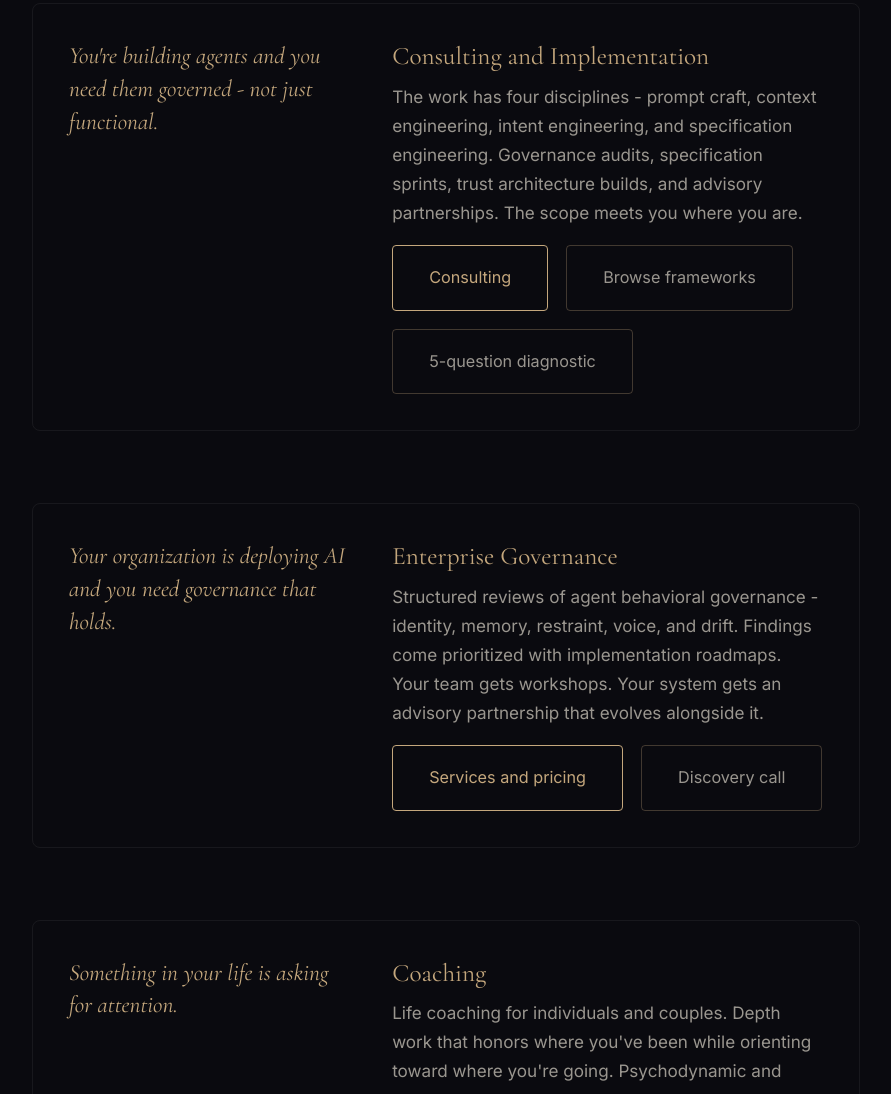
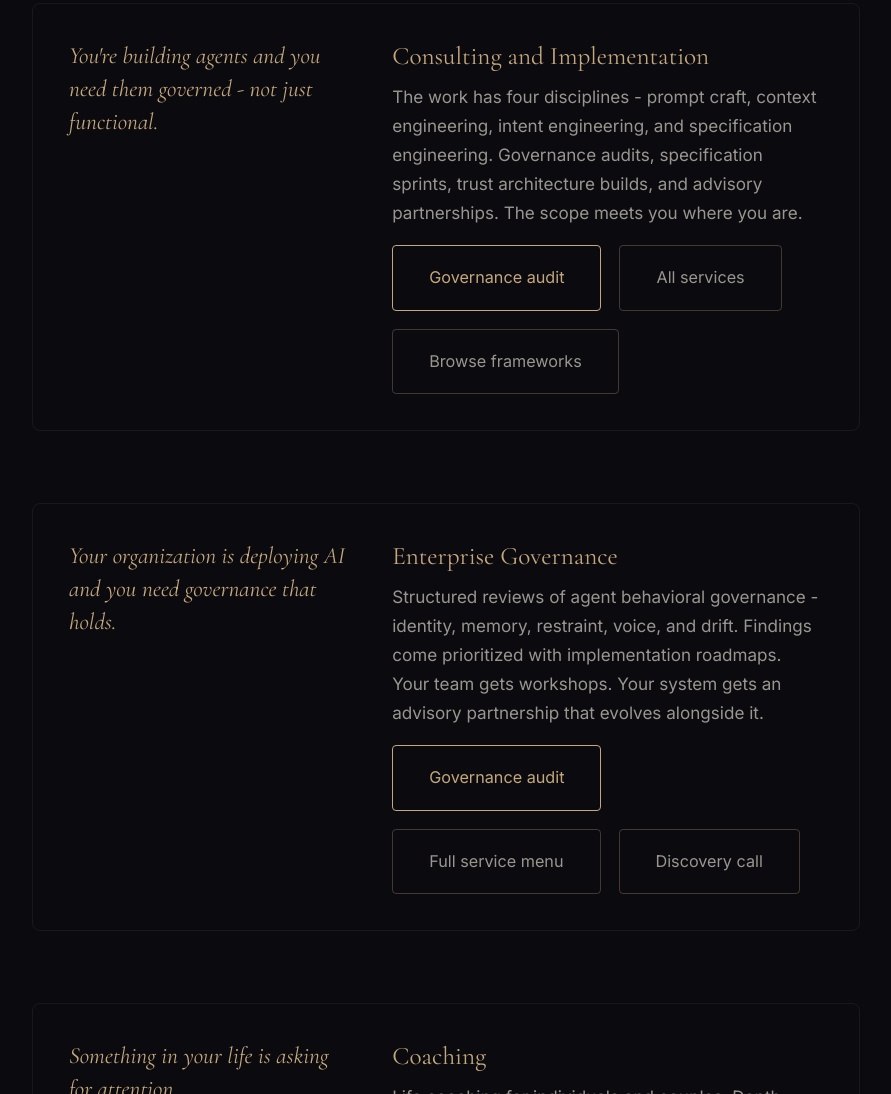
Before and after one commit to lowkey-divine/evoked-dev, an Astro site: page /work-with-us in a window 1280 px wide. Shown: the part 1004-2098 px from the top of the page, without its empty margins (194-1085 px from the left). Built offline with nearby package versions, Linux system fonts and the light colour scheme; Astro itself is replaced by a stand-in of ours; no server answers.

Commit message:
Route work-with-us developer and enterprise paths to /governance-audit
Both the "Consulting and Implementation" and "Enterprise Governance"
recognition paths now lead with the governance audit as primary CTA,
with consulting menu as secondary. Council of Seven decision, Mar 29.

Co-Authored-By: Claude Opus 4.6 (1M context) <noreply@anthropic.com>

```diff
--- a/src/pages/work-with-us.astro
+++ b/src/pages/work-with-us.astro
@@ -33,9 +33,9 @@ import BaseLayout from '../layouts/BaseLayout.astro';
           <h3>Consulting and Implementation</h3>
           <p>The work has four disciplines - prompt craft, context engineering, intent engineering, and specification engineering. Governance audits, specification sprints, trust architecture builds, and advisory partnerships. The scope meets you where you are.</p>
           <div class="path-links">
-            <a href="/consulting" class="btn">Consulting</a>
+            <a href="/governance-audit" class="btn">Governance audit</a>
+            <a href="/consulting" class="btn btn-secondary">All services</a>
             <a href="/products" class="btn btn-secondary">Browse frameworks</a>
-            <a href="/diagnostic" class="btn btn-secondary">5-question diagnostic</a>
           </div>
         </div>
       </div>
@@ -48,8 +48,9 @@ import BaseLayout from '../layouts/BaseLayout.astro';
           <h3>Enterprise Governance</h3>
           <p>Structured reviews of agent behavioral governance - identity, memory, restraint, voice, and drift. Findings come prioritized with implementation roadmaps. Your team gets workshops. Your system gets an advisory partnership that evolves alongside it.</p>
           <div class="path-links">
-            <a href="/consulting" class="btn">Services and pricing</a>
-            <a href="https://cal.com/cal.com-evoked/discovery-call" class="btn btn-secondary">Discovery call</a>
+            <a href="/governance-audit" class="btn">Governance audit</a>
+            <a href="/consulting" class="btn btn-secondary">Full service menu</a>
+            <a href="https://cal.com/cal.com-evoked/discovery-call" class="btn btn-secondary" target="_blank" rel="noopener">Discovery call</a>
           </div>
         </div>
       </div>
```
